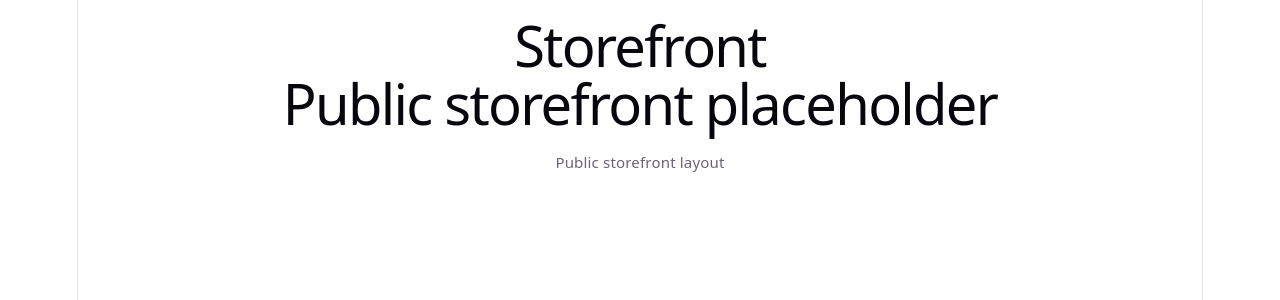
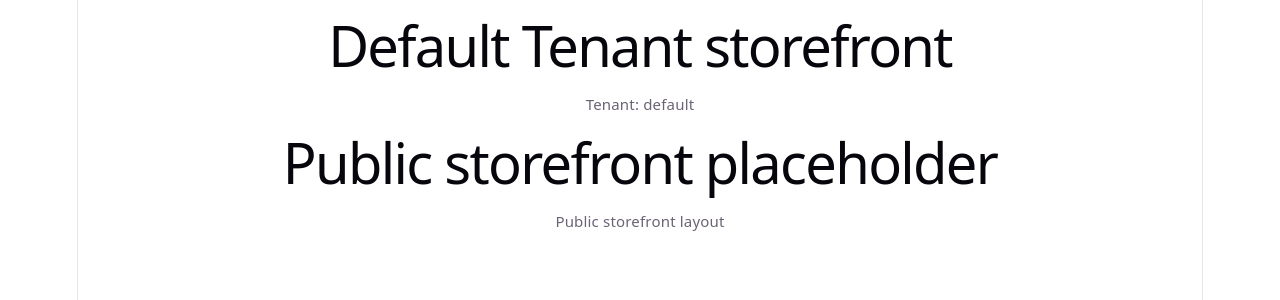
Before and after one commit to radamesvaz/multi-tenant, a Vue app: page /t/default in a window 1280 px wide. Shown: the top 300 px of the page. Built offline with nearby package versions, Linux system fonts and the light colour scheme; no server answers.

Commit message:
adding multi tenant

```diff
--- a/src/app/router/index.ts
+++ b/src/app/router/index.ts
@@ -1,10 +1,11 @@
 import { createRouter, createWebHistory } from 'vue-router';
+import { envConfig } from '../../core/config';
 import { useAuthStore } from '../../shared/store';
 
 const routes = [
   {
     path: '/',
-    redirect: '/t/default',
+    redirect: `/t/${envConfig.defaultTenantSlug}`,
   },
   {
     path: '/t/:tenantSlug',
@@ -81,7 +82,7 @@ const routes = [
   },
   {
     path: '/:pathMatch(.*)*',
-    redirect: '/t/default',
+    redirect: `/t/${envConfig.defaultTenantSlug}`,
   },
 ];
 
--- /dev/null
+++ b/src/core/config/env.ts
@@ -0,0 +1,15 @@
+const apiBaseUrl = import.meta.env.VITE_API_BASE_URL;
+const appName = import.meta.env.VITE_APP_NAME ?? 'Multi Tenant Frontend';
+const defaultTenantSlug = import.meta.env.VITE_DEFAULT_TENANT_SLUG ?? 'default';
+const enableDebug = import.meta.env.VITE_ENABLE_DEBUG === 'true';
+
+if (!apiBaseUrl) {
+  throw new Error('Missing VITE_API_BASE_URL environment variable.');
+}
+
+export const envConfig = {
+  apiBaseUrl,
+  appName,
+  defaultTenantSlug,
+  enableDebug,
+};
--- a/src/core/config/index.ts
+++ b/src/core/config/index.ts
@@ -1,3 +1,3 @@
-// Core config placeholder. Multi-tenant and environment config will live here.
-
-export const CORE_CONFIG_PLACEHOLDER = true;
+export { envConfig } from './env';
+export { getTenantUiConfig } from './tenantConfig';
+export type { TenantUiConfig } from './tenantConfig';
--- /dev/null
+++ b/src/core/config/tenantConfig.ts
@@ -0,0 +1,18 @@
+export type TenantUiConfig = {
+  displayName: string;
+  supportPhone?: string;
+};
+
+const tenantUiConfigMap: Record<string, TenantUiConfig> = {
+  default: {
+    displayName: 'Default Tenant',
+  },
+};
+
+export const getTenantUiConfig = (tenantSlug: string): TenantUiConfig => {
+  return (
+    tenantUiConfigMap[tenantSlug] ?? {
+      displayName: tenantSlug,
+    }
+  );
+};
--- a/src/modules/public/components/PublicLayout.vue
+++ b/src/modules/public/components/PublicLayout.vue
@@ -1,11 +1,18 @@
 <script setup lang="ts">
+import { computed } from 'vue';
 import { RouterView } from 'vue-router';
+import { getTenantUiConfig } from '../../../core/config';
+import { useCurrentTenant } from '../../../shared/composables/useCurrentTenant';
+
+const { tenantSlug } = useCurrentTenant();
+const tenantUiConfig = computed(() => getTenantUiConfig(tenantSlug.value));
 </script>
 
 <template>
   <div class="public-layout">
     <header class="public-layout__header">
-      <h1>Storefront</h1>
+      <h1>{{ tenantUiConfig.displayName }} storefront</h1>
+      <small>Tenant: {{ tenantSlug }}</small>
     </header>
 
     <main class="public-layout__content">
--- /dev/null
+++ b/src/shared/composables/useCurrentTenant.ts
@@ -0,0 +1,21 @@
+import { computed } from 'vue';
+import { useRoute } from 'vue-router';
+import { envConfig } from '../../core/config';
+
+export function useCurrentTenant() {
+  const route = useRoute();
+
+  const tenantSlug = computed(() => {
+    const param = route.params.tenantSlug;
+    return typeof param === 'string' && param.length > 0
+      ? param
+      : envConfig.defaultTenantSlug;
+  });
+
+  const tokenStorageKey = computed(() => `token:${tenantSlug.value}`);
+
+  return {
+    tenantSlug,
+    tokenStorageKey,
+  };
+}
--- /dev/null
+++ b/src/vite-env.d.ts
@@ -0,0 +1 @@
+/// <reference types="vite/client" />
```
Also changed, not shown: 1 other file (tests, documents, lock files or other folders).
